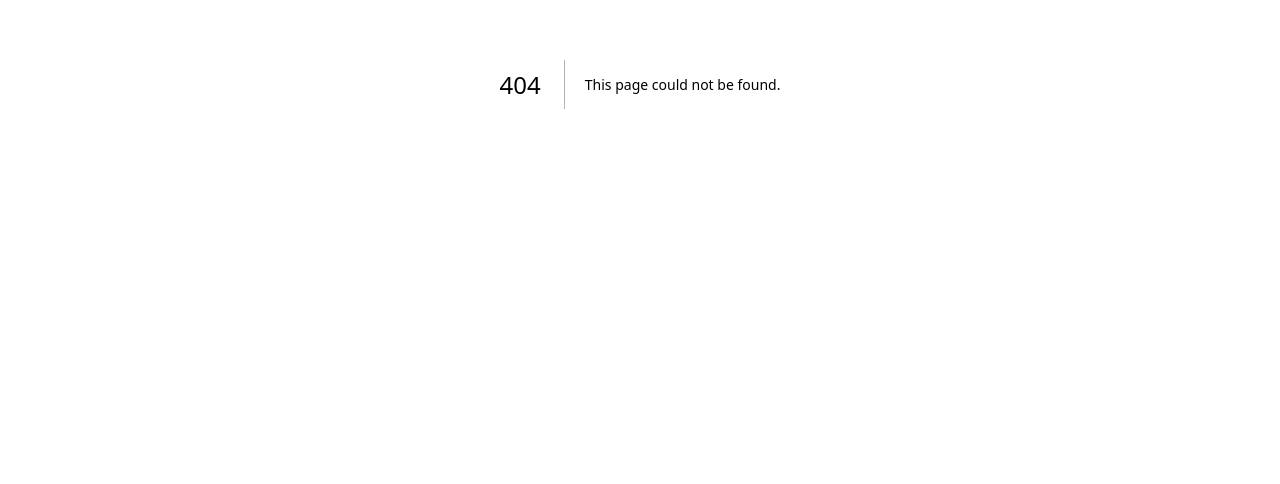
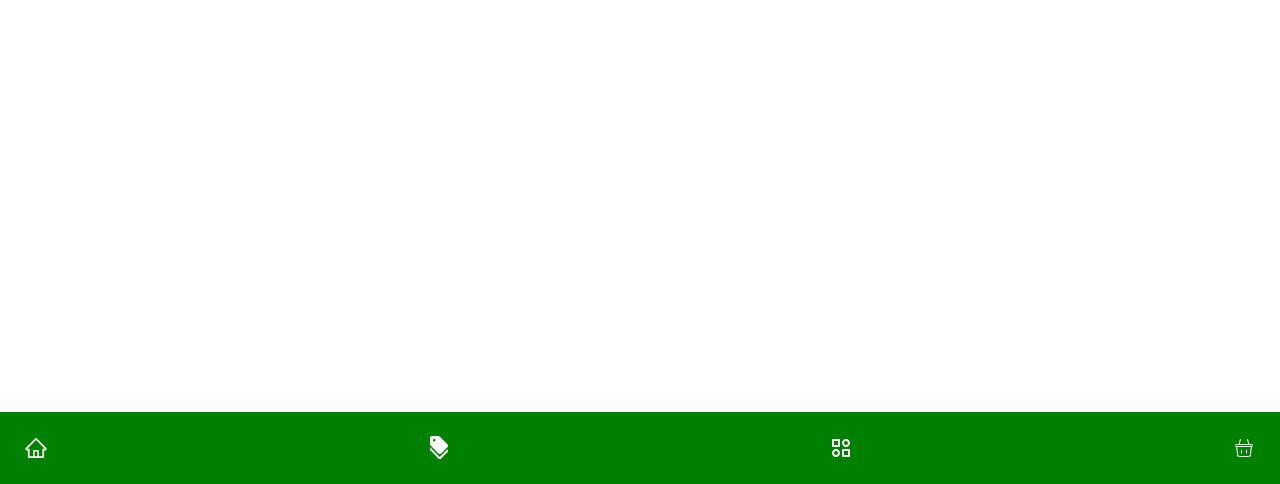
Before and after one commit to Bit-Barron/GroceryGo, a Next.js app: page /home/product in a window 1280 px wide. Before the commit this address had no page. Shown: the part 316-800 px from the top of the page. Built offline with nearby package versions, Linux system fonts and the light colour scheme.

Commit message:
clean up

```diff
--- /dev/null
+++ b/src/app/home/discount/page.tsx
@@ -0,0 +1,13 @@
+import React from "react";
+
+interface pageProps {}
+
+const page: React.FC<pageProps> = ({}) => {
+  return (
+    <div>
+      <div>discount</div>
+    </div>
+  );
+};
+
+export default page;
--- a/src/app/home/layout.tsx
+++ b/src/app/home/layout.tsx
@@ -1,4 +1,4 @@
-"use client"
+"use client";
 
 import React from "react";
 import { AiOutlineHome } from "react-icons/ai";
@@ -15,20 +15,29 @@ const Layout: React.FC<layoutProps> = ({ children }) => {
   const router = useRouter();
 
   return (
-    <div className="!bg-white">
+    <div className="!bg-white !h-screen">
       <div className="fixed bottom-0 mt-6 w-full p-5 bg-[#008000] text-white text-center">
         <div className="flex justify-between p-2">
           <div>
-            <AiOutlineHome className="scale-150" />
+            <AiOutlineHome
+              className="scale-150"
+              onClick={() => router.push("/home/product")}
+            />
           </div>
           <div>
-            <MdDiscount className="scale-150" />
+            <MdDiscount
+              className="scale-150"
+              onClick={() => router.push("/home/discount")}
+            />
           </div>
           <div>
-            <BiCategoryAlt className="scale-150" onClick={() => router.push("/home/categories")} />
+            <BiCategoryAlt
+              className="scale-150"
+              onClick={() => router.push("/home/categories")}
+            />
           </div>
           <div>
-            <CiShoppingBasket className="scale-150" />
+            <CiShoppingBasket className="scale-150" onClick={() => router.push("/home/product")} />
           </div>
         </div>
       </div>
--- a/src/app/home/order/page.tsx
+++ b/src/app/home/order/page.tsx
@@ -12,31 +12,10 @@ const Page: React.FC<pageProps> = ({}) => {
   const productStore = useSnapshot(AdminProductsStore);
   const categoryStore = useSnapshot(AdminCategoryStore);
 
-  useEffect(() => {
-    const extractParamsAndSaveAsCookies = () => {
-      const url = new URL(window.location.href);
-      const tablenumber = url.searchParams.get("tablenumber");
-      const restaurantid = url.searchParams.get("restaurantid");
 
-      if (tablenumber && restaurantid) {
-        document.cookie = cookie.serialize("tablenumber", tablenumber);
-        document.cookie = cookie.serialize("restaurantid", restaurantid);
-      }
-
-      url.searchParams.delete("tablenumber");
-      url.searchParams.delete("restaurantid");
-      const cleanedURL = url.toString();
-
-      window.location.href = cleanedURL;
-    };
-
-    if (location.search) {
-      extractParamsAndSaveAsCookies();
-    }
-  }, []);
 
   return (
-    <div className="!bg-white !h-screen">
+    <div className="">
       <div></div>
     </div>
   );
--- /dev/null
+++ b/src/app/home/product/page.tsx
@@ -0,0 +1,40 @@
+"use client";
+
+import cookie from "cookie";
+import { useEffect } from "react";
+import React from "react";
+
+interface pageProps {}
+
+const Page: React.FC<pageProps> = ({}) => {
+  useEffect(() => {
+    const extractParamsAndSaveAsCookies = () => {
+      const url = new URL(window.location.href);
+      const tablenumber = url.searchParams.get("tablenumber");
+      const restaurantid = url.searchParams.get("restaurantid");
+
+      if (tablenumber && restaurantid) {
+        document.cookie = cookie.serialize("tablenumber", tablenumber);
+        document.cookie = cookie.serialize("restaurantid", restaurantid);
+      }
+
+      url.searchParams.delete("tablenumber");
+      url.searchParams.delete("restaurantid");
+      const cleanedURL = url.toString();
+
+      window.location.href = cleanedURL;
+    };
+
+    if (location.search) {
+      extractParamsAndSaveAsCookies();
+    }
+  }, []);
+
+  return (
+    <div>
+      <div>asd</div>
+    </div>
+  );
+};
+
+export default Page;
--- a/src/components/pages/QrCode/QrCodeList.tsx
+++ b/src/components/pages/QrCode/QrCodeList.tsx
@@ -4,7 +4,7 @@ import { AdminQrCodeStore } from "../../../store/admin/AdminQrCode";
 import { MdDelete } from "react-icons/md";
 import { AdminQrCodeProps } from "@/types/interface";
 import { Button } from "@/components/ui/elements/Button";
-import QRCodeGenerator from "../../ui/QrCodeGenerator";
+import QRCodeGenerator from "../../ui/elements/QrCodeGenerator";
 
 interface QrCodeListProps {}
 
--- a/src/components/ui/QrCodeGenerator.tsx
+++ b/src/components/ui/elements/QrCodeGenerator.tsx
@@ -22,7 +22,7 @@ const QRCodeGenerator: React.FC<QRCodeGeneratorProps> = ({ table }) => {
     const qrCodeInstance = qrCodeInstanceRef?.current;
     if (qrCodeRef.current && qrCodeInstance) {
       qrCodeInstance.update({
-        data: `http://localhost:3000/home/order?restaurantid=${userId}&tablenumber=${table.tableNumber}`,
+        data: `http://localhost:3000/home/product?restaurantid=${userId}&tablenumber=${table.tableNumber}`,
 
         height: 100,
         width: 100,
@@ -58,9 +58,9 @@ const QRCodeGenerator: React.FC<QRCodeGeneratorProps> = ({ table }) => {
 
   const simulateQRCodeScan = () => {
     console.log("Simulating QR-Code scan");
-    const generatedLink = `http://localhost:3000/home/order?restaurantid=${userId}&tablenumber=${table.tableNumber}`;
+    const generatedLink = `http://localhost:3000/home/product?restaurantid=${userId}&tablenumber=${table.tableNumber}`;
     setScannedData(generatedLink);
-    return router.push(`http://localhost:3000/home/order?restaurantid=${userId}&tablenumber=${table.tableNumber}`);
+    return router.push(`http://localhost:3000/home/product?restaurantid=${userId}&tablenumber=${table.tableNumber}`);
   };
 
   return (
```
Also changed, not shown: src/app/home/category/page.tsx (renamed from src/app/home/categories/page.tsx).
